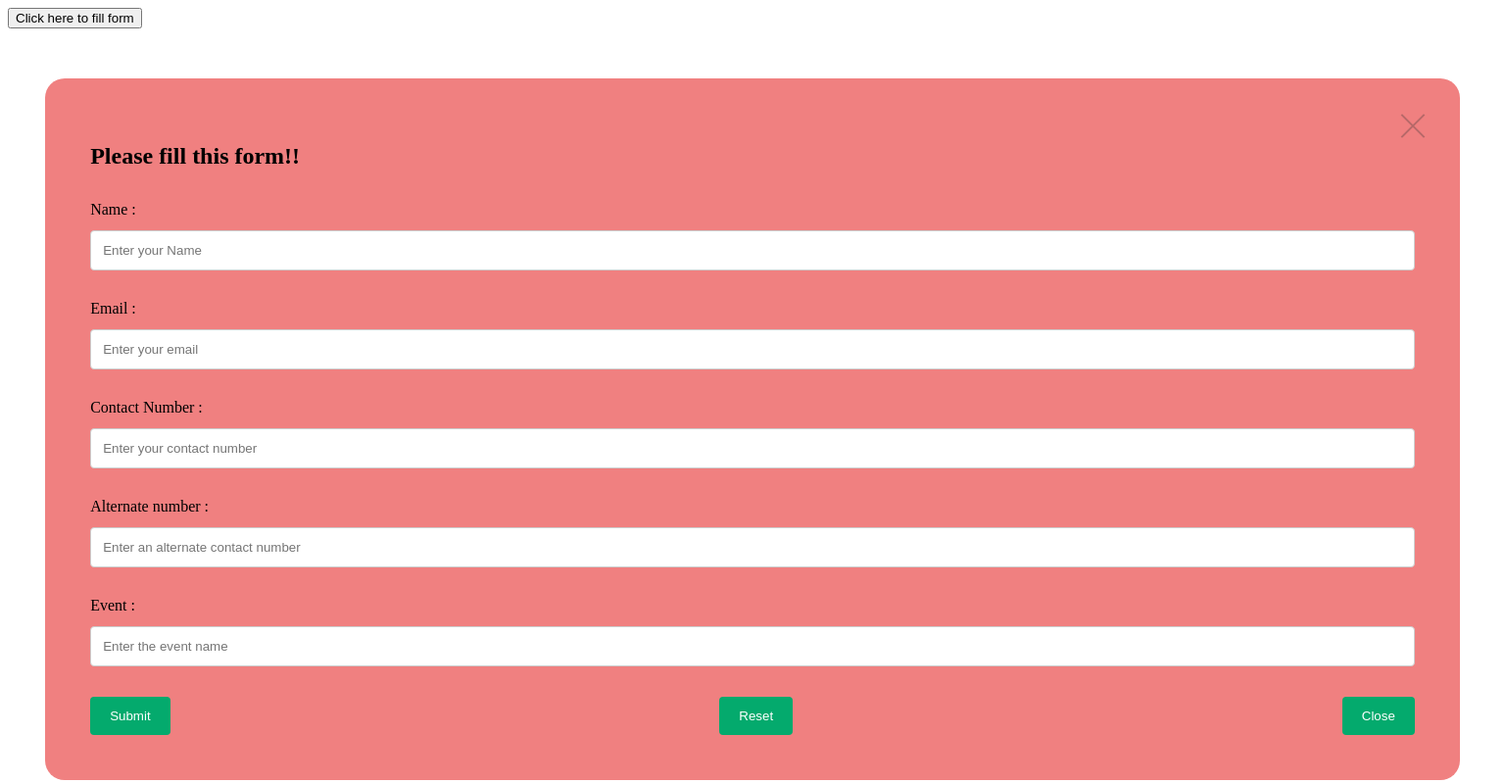
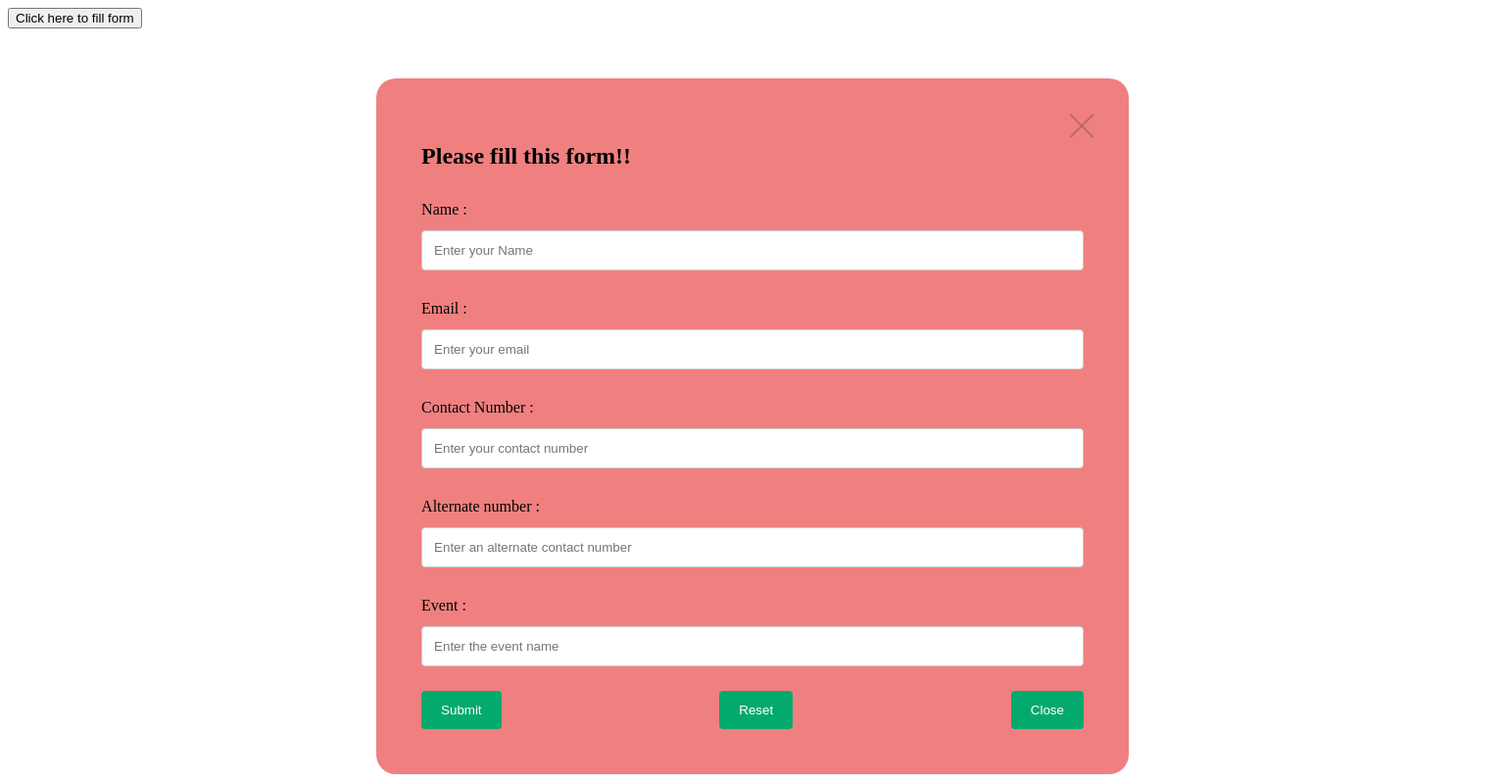
Before and after one commit to mohanbhimaneni/form_google, a plain HTML site: page index.html in a window 1536 px wide. Both pictures are taken after a click on the button "Click here to fill form". Shown: the whole page at 98% size. Drawn offline with Linux system fonts and the light colour scheme.

Commit message:
Update form.css

```diff
--- a/form.css
+++ b/form.css
@@ -57,3 +57,21 @@ input[type=text], select, textarea, input[type=email], input[type=number] {
 .display_none{
     display: none;
 }
+
+.form > select>option{
+    width: inherit;
+}
+
+@media only screen and (min-width:768px) {
+    #floating_window{
+        left: 20vw;
+        right: 20vw;
+    }
+}
+
+@media only screen and (min-width:1300px){
+    #floating_window{
+        left: 25vw;
+        right: 25vw;
+    }
+}
```
